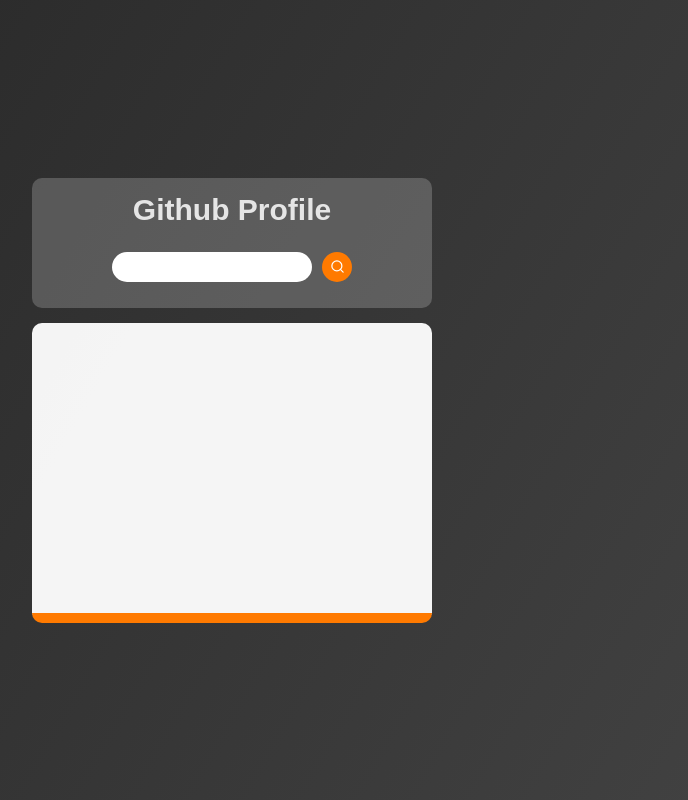
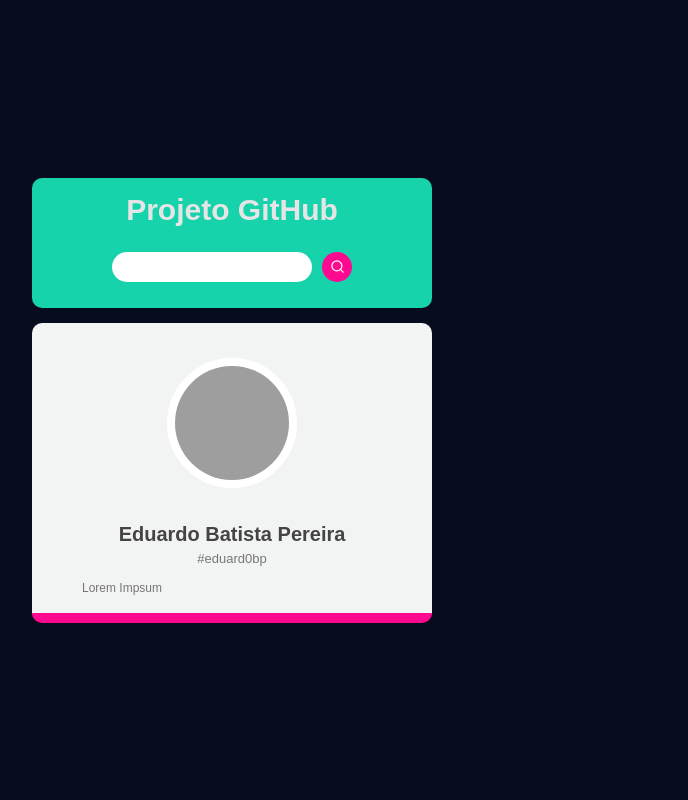
Before and after one commit to eduard0bp/github-search, a React (Create React App) app: page / in a window 1280 px wide. Shown: the whole page, without its empty margins (408-1096 px from the left). Built offline with nearby package versions, Linux system fonts and the light colour scheme; grey boxes are pictures that could not be loaded.

Commit message:
Adicionando detalhes do usuário

```diff
--- a/src/components/container/styles.js
+++ b/src/components/container/styles.js
@@ -3,7 +3,7 @@
 export const Container = styled.main`
   width: 100%;
   height: 100vh;
-  background: linear-gradient(120deg, #252525, #444);
+  background: #060c1d;
 
   display: flex;
   align-items: center;
--- a/src/components/header/index.jsx
+++ b/src/components/header/index.jsx
@@ -10,7 +10,7 @@
 
 const Header = () => (
   <HeaderSection>
-    <HeaderTitle>Github Profile</HeaderTitle>
+    <HeaderTitle>Projeto GitHub</HeaderTitle>
     <HeaderInputContainer>
       <HeaderInput />
 
--- a/src/components/header/styles.js
+++ b/src/components/header/styles.js
@@ -3,7 +3,7 @@
 export const HeaderSection = styled.header`
   width: 400px;
   height: 130px;
-  background: rgba(255, 255, 255, 0.2);
+  background: #16d3ac;
   border-radius: 10px;
   display: flex;
   flex-direction: column;
@@ -48,7 +48,7 @@
   height: 30px;
   border-radius: 15px;
   border: none;
-  background: #ff7a00;
+  background: #ff0991;
   margin-left: 10px;
   display: flex;
   align-items: center;
--- a/src/components/userContainer/styles.js
+++ b/src/components/userContainer/styles.js
@@ -5,6 +5,6 @@
   height: 300px;
   background: rgba(255, 255, 255, 0.95);
   border-radius: 10px;
-  border-bottom: 10px solid #ff7a00;
+  border-bottom: 10px solid #ff0991;
   margin-top: 15px;
 `
--- /dev/null
+++ b/src/components/userPicture/index.jsx
@@ -0,0 +1,9 @@
+import { Container, ProfilePicture } from './styles'
+
+const UserPicture = props => (
+  <Container>
+    <ProfilePicture src={props?.url} alt={props?.alternativeText} />
+  </Container>
+)
+
+export default UserPicture
--- /dev/null
+++ b/src/components/userPicture/styles.js
@@ -0,0 +1,16 @@
+import styled from 'styled-components'
+
+export const Container = styled.div`
+  width: 100%;
+  height: 200px;
+  display: flex;
+  align-items: center;
+  justify-content: center;
+`
+
+export const ProfilePicture = styled.img`
+  width: 130px;
+  height: 130px;
+  border-radius: 50%;
+  border: 8px solid #fff;
+`
--- a/src/pages/home.jsx
+++ b/src/pages/home.jsx
@@ -1,12 +1,17 @@
 import Container from '../components/container'
 import Header from '../components/header'
 import UserContainer from '../components/userContainer'
+import UserPicture from '../components/userPicture'
+import UserDetails from '../userDetails'
 
 export default function Home() {
   return (
     <Container>
       <Header />
-      <UserContainer></UserContainer>
+      <UserContainer>
+        <UserPicture url="https://avatars.githubusercontent.com/u/79476975?v=4" alternativeText="image" />
+        <UserDetails name="Eduardo Batista Pereira" login="#eduard0bp" bio="Lorem Impsum"/>
+      </UserContainer>
     </Container>
   )
 }
--- /dev/null
+++ b/src/userDetails/index.jsx
@@ -0,0 +1,11 @@
+import { Container, Name, Username, Description } from './styles'
+
+const UserDetails = props => (
+  <Container>
+    <Name>{props?.name}</Name>
+    <Username>{props?.login}</Username>
+    <Description>{props?.bio}</Description>
+  </Container>
+)
+
+export default UserDetails
--- /dev/null
+++ b/src/userDetails/styles.js
@@ -0,0 +1,41 @@
+import styled from 'styled-components'
+
+export const Container = styled.div`
+  width: 100%;
+  height: 100px;
+  display: flex;
+  align-items: center;
+  flex-direction: column;
+`
+
+export const Name = styled.h1`
+  width: 100%;
+  text-align: center;
+  font-size: 20px;
+  font-weight: 700;
+  color: #444;
+`
+
+export const Username = styled.h2`
+  width: 100%;
+  text-align: center;
+  font-size: 13px;
+  font-weight: 500;
+  color: #777;
+  padding: 5px;
+`
+
+export const Description = styled.p`
+  width: 300px;
+  height: 30px;
+  margin: 10px 0;
+  font-size: 12px;
+  text-align: justify;
+  color: #777;
+  line-height: 1.3;
+  overflow: hidden;
+
+  @media (max-width: 430px) {
+    width: 250px;
+  }
+`
```
